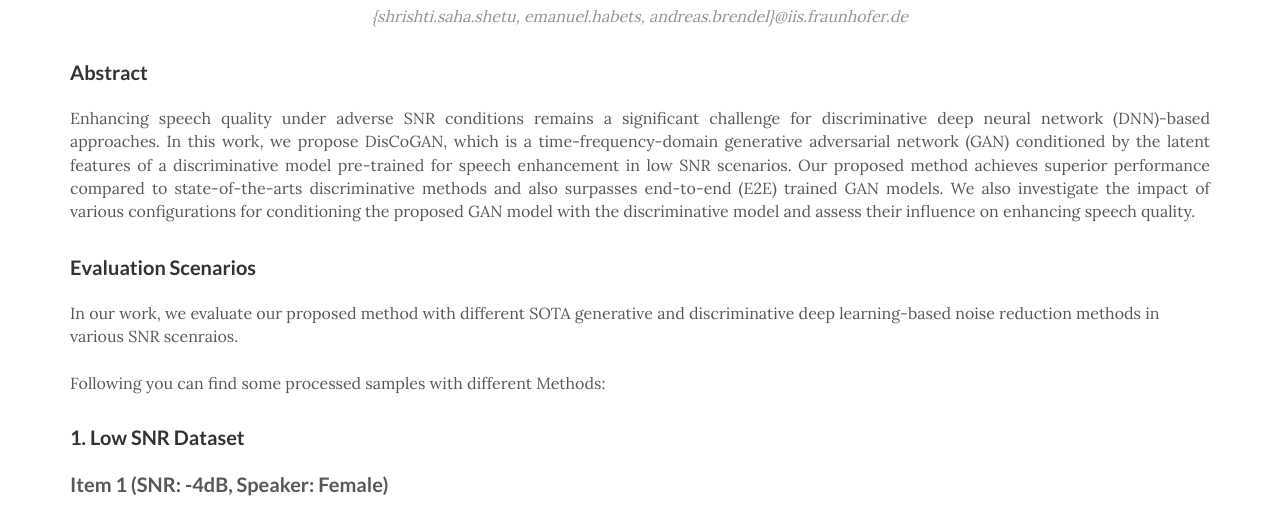
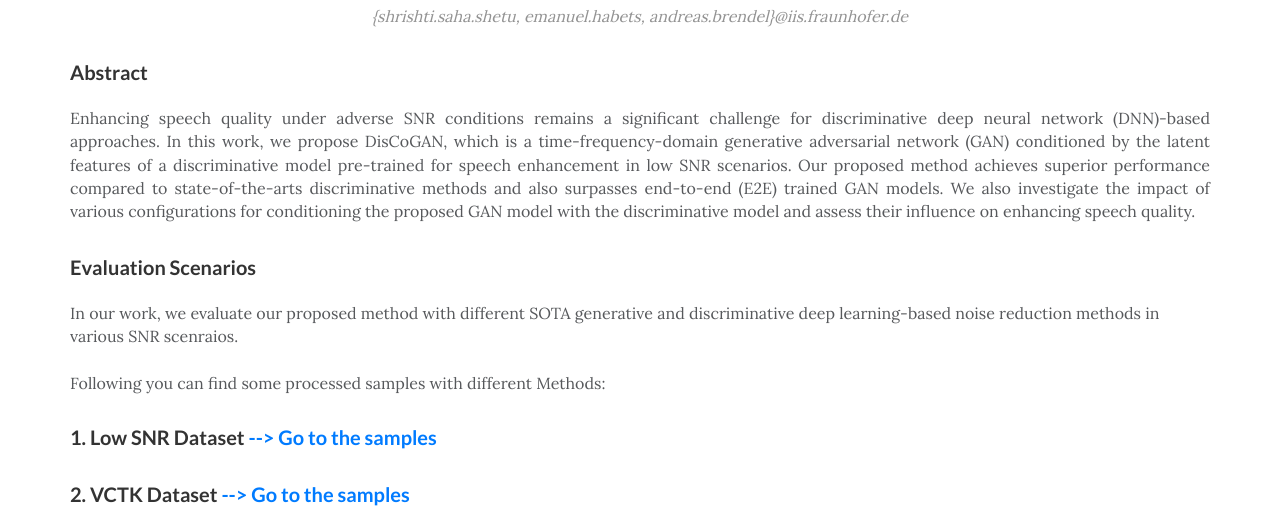
Before and after one commit to fhgainr/lowsnrdiscogan, a plain HTML site: page index.html in a window 1280 px wide. Shown: the part 427-940 px from the top of the page. Drawn offline with nearby package versions, Linux system fonts and the light colour scheme.

Commit message:
Update index.html

```diff
--- a/index.html
+++ b/index.html
@@ -43,6 +43,8 @@
                         <p>In our work, we evaluate our proposed method with different SOTA generative and discriminative deep learning-based noise reduction methods in various SNR scenraios.<br> <br>
 
                             Following you can find some processed samples with different Methods:
+                            <h2>1. Low SNR Dataset <a href="#LowSNR"> --> Go to the samples</a></h2>
+                            <h2>2. VCTK Dataset <a href="#VCTK Dataset"> --> Go to the samples</a></h2>
 
                           <br>
             <div id="LowSNR"></div>
```
